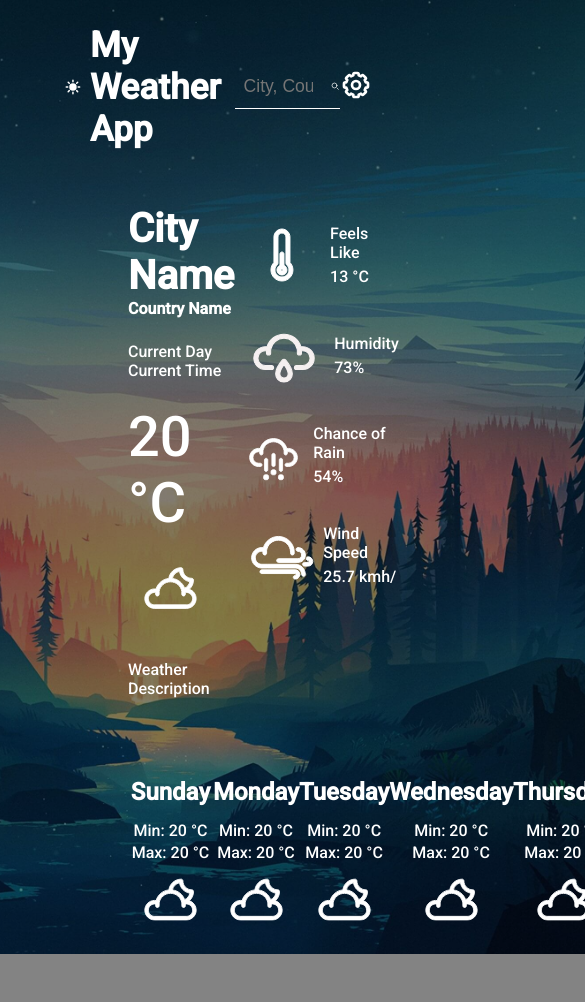
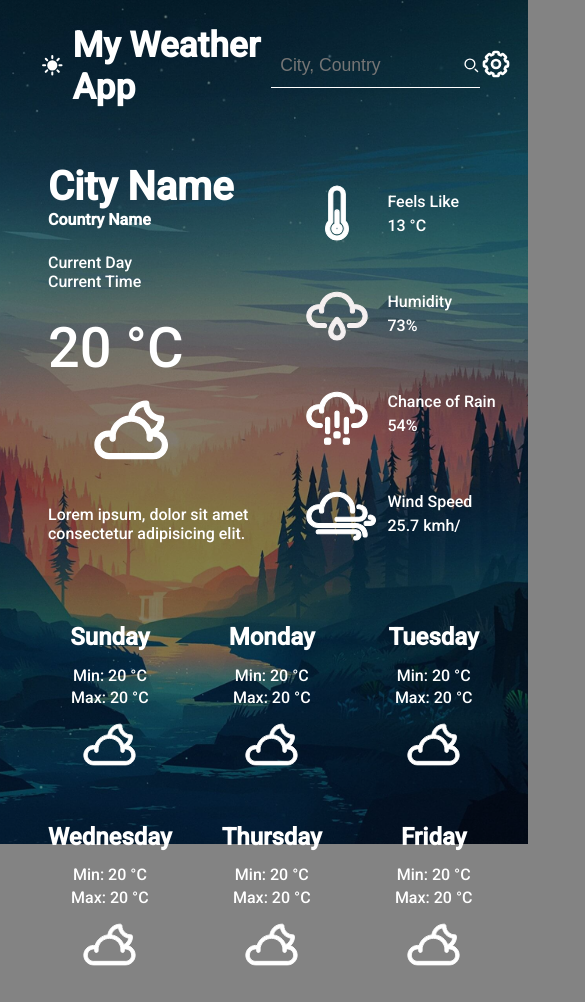
Before and after one commit to Maiker260/Weather-App, a plain HTML site: page index.html in a window 390 px wide. Shown: the top 1002 px of the page, 585 px wide, since content can reach past the window. Before the commit the page ends 954 px from the top, so only its background shows below. Drawn offline with Linux system fonts and the light colour scheme.

Commit message:
Re-organize UI

```diff
--- a/index.html
+++ b/index.html
@@ -8,6 +8,7 @@
     <link rel="stylesheet" href="style.css">
 </head>
 <body>
+    <div class="container">
     <header class="header_section flex">
         <div class="main_title_container flex">
             <svg class="header_icon" aria-hidden="true" xmlns="http://www.w3.org/2000/svg" width="24" height="24" fill="currentColor" viewBox="0 0 24 24">
@@ -44,8 +45,7 @@
                     <svg class="current_weather_icon" version="1.1" xmlns="http://www.w3.org/2000/svg" xmlns:xlink="http://www.w3.org/1999/xlink" width="76px" height="76px" viewBox="0 0 96 96" enable-background="new 0 0 96 96" xml:space="preserve" fill="#ffffff" stroke="#ffffff"><g id="SVGRepo_bgCarrier" stroke-width="0"></g><g id="SVGRepo_tracerCarrier" stroke-linecap="round" stroke-linejoin="round"></g><g id="SVGRepo_iconCarrier"> <g id="Base" display="none"> </g> <g> <g>
                         <path d="M69.24,40.488C72.173,37.886,74,34.094,74,30c0-1.104-0.896-2-2-2c-5.514,0-10-4.486-10-10c0-1.104-0.896-2-2-2 c-7.078,0-12.931,5.284-13.857,12.111c-6.848,0.737-12.533,5.488-14.454,12.072C31.112,40.079,30.507,40,30,40 c-6.065,0-11,4.935-11,11s4.935,11,11,11h36c6.065,0,11-4.935,11-11C77,46.062,73.728,41.875,69.24,40.488z M58.168,20.168 c0.934,5.985,5.675,10.728,11.66,11.664c-0.615,3.246-2.84,6.006-5.862,7.326c-2.154-5.948-7.447-10.206-13.792-11.008 C50.933,24.111,54.126,20.92,58.168,20.168z M66,58H30c-3.859,0-7-3.141-7-7s3.141-7,7-7c0.277,0,0.724,0.068,1.194,0.162V46 c0,1.104,0.896,2,2,2s2-0.896,2-2v-3.224C36.269,36.525,41.631,32,48,32c6.372,0,11.736,4.53,12.808,10.787V46 c0,1.104,0.896,2,2,2s2-0.896,2-2v-1.837C65.278,44.069,65.726,44,66,44c3.859,0,7,3.141,7,7S69.859,58,66,58z"></path> </g> </g> </g>
                     </svg>
-
-                    <p id="weather_description" class="weather_description weather_info">Weather Description</p>
+                    <p id="weather_description" class="weather_description weather_info">Lorem ipsum, dolor sit amet consectetur adipisicing elit.</p>
                 </div>
             </div>
             <div class="right_side">
@@ -87,6 +87,7 @@
                 </div>
             </div>
         </section>
+    </main>
     <section class="main_bottom flex">
         <div class="weather_days">
             <h3 id="" class="weather_days_title">Sunday</h4>
@@ -145,7 +146,6 @@
             <svg version="1.1" xmlns="http://www.w3.org/2000/svg" xmlns:xlink="http://www.w3.org/1999/xlink" width="85px" height="85px" viewBox="0 0 96 96" enable-background="new 0 0 96 96" xml:space="preserve" fill="#ffffff" stroke="#ffffff"><g id="SVGRepo_bgCarrier" stroke-width="0"></g><g id="SVGRepo_tracerCarrier" stroke-linecap="round" stroke-linejoin="round"></g><g id="SVGRepo_iconCarrier"> <g id="Base" display="none"> </g> <g> <g> <path d="M69.24,40.488C72.173,37.886,74,34.094,74,30c0-1.104-0.896-2-2-2c-5.514,0-10-4.486-10-10c0-1.104-0.896-2-2-2 c-7.078,0-12.931,5.284-13.857,12.111c-6.848,0.737-12.533,5.488-14.454,12.072C31.112,40.079,30.507,40,30,40 c-6.065,0-11,4.935-11,11s4.935,11,11,11h36c6.065,0,11-4.935,11-11C77,46.062,73.728,41.875,69.24,40.488z M58.168,20.168 c0.934,5.985,5.675,10.728,11.66,11.664c-0.615,3.246-2.84,6.006-5.862,7.326c-2.154-5.948-7.447-10.206-13.792-11.008 C50.933,24.111,54.126,20.92,58.168,20.168z M66,58H30c-3.859,0-7-3.141-7-7s3.141-7,7-7c0.277,0,0.724,0.068,1.194,0.162V46 c0,1.104,0.896,2,2,2s2-0.896,2-2v-3.224C36.269,36.525,41.631,32,48,32c6.372,0,11.736,4.53,12.808,10.787V46 c0,1.104,0.896,2,2,2s2-0.896,2-2v-1.837C65.278,44.069,65.726,44,66,44c3.859,0,7,3.141,7,7S69.859,58,66,58z"></path> </g> </g> </g></svg>
         </div>
     </section>
-    </main>
-
+    </div>
 </body>
 </html>
--- a/style.css
+++ b/style.css
@@ -26,12 +26,21 @@ body {
     padding: 0 4em;
 }
 
+.container {
+    display: grid;
+    grid-template-columns: 1fr;
+    grid-template-rows: repeat(3, 1fr);
+    grid-column-gap: 0px;
+    grid-row-gap: 0px;
+    max-height: 100vh;
+}
+
 /* Header */
 
 .header_section {
     justify-content: space-between;
     align-items: center;
-    padding-bottom: 2em;
+    padding: 0 4em 2em 1.5em;
 }
 
 .main_title_container {
@@ -122,6 +131,11 @@ body {
     height: 100px;
 }
 
+.weather_info {
+    max-width: 13em;
+    max-height: 4em;
+}
+
     /* Right Side */
 
 .main_right_side_container {
@@ -141,7 +155,7 @@ body {
 }
 
 .weather_days {
-    width: 11.5em
+    width: 8.5em
 }
 
 .weather_days_title {
@@ -156,3 +170,50 @@ body {
 .weather_days_weather_min_max {
     margin: 0.2em;
 }
+
+/* Media Queries */
+
+@media (max-width: 1000px) {
+
+    body {
+        padding: 0 1em;
+    }
+
+    .main_bottom {
+        flex-wrap: wrap;
+        justify-content: space-evenly;
+    }
+
+    .weather_days {
+        width: 11.5em
+    }
+
+}
+
+@media (max-width: 900px) {
+
+    /* .header_section {
+
+    } */
+
+    .main_section {
+        padding: 0 2em;
+    }
+
+    .weather_days {
+        width: 8.5em
+    }
+
+}
+
+@media (max-width: 770px) {
+
+    .weather_days {
+        width: 8.5em
+    }
+
+    .header_section {
+        padding-right: 1em;
+    }
+
+}
```
Lines whose indentation alone changed are shown as unchanged.
